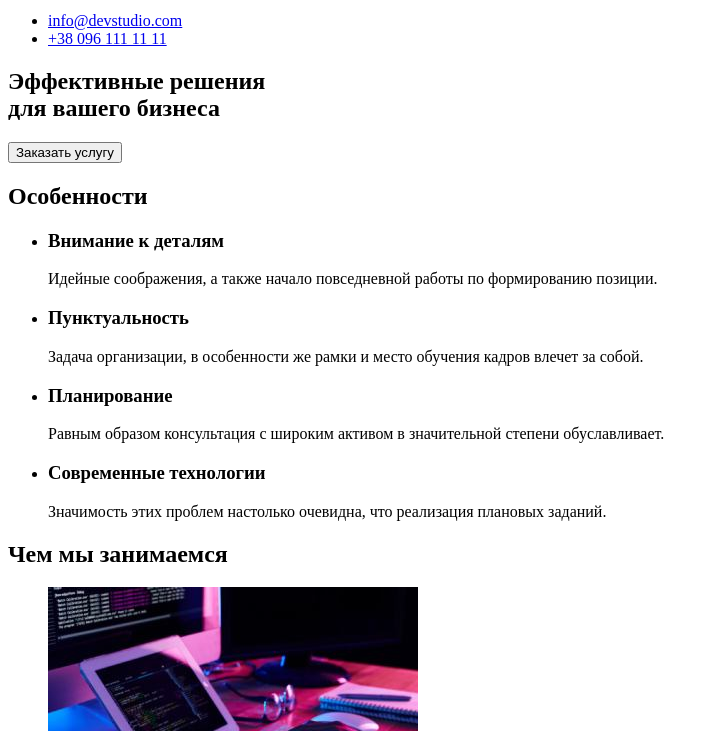
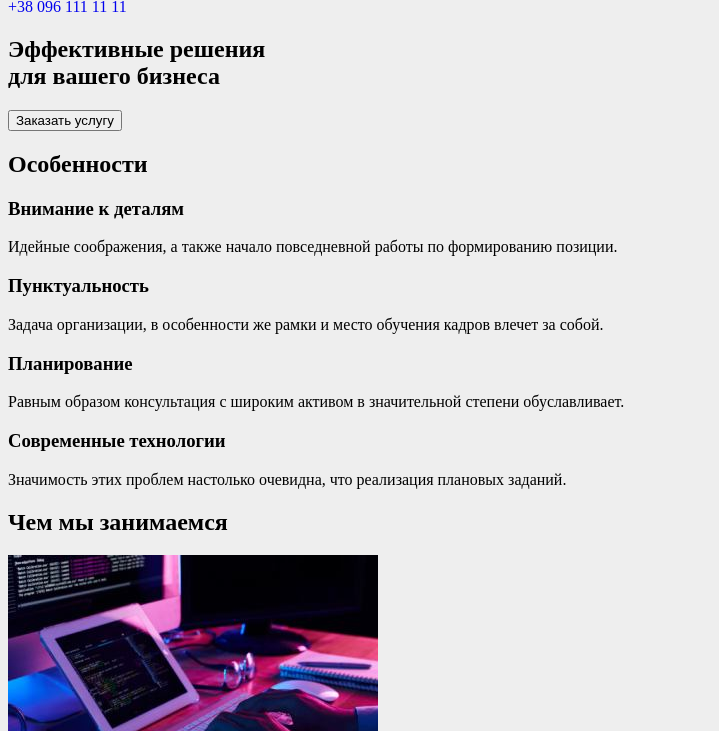
Before and after one commit to Viacheslav-ua/goit-markup-hw-02, a plain HTML site: page index.html in a window 1280 px wide. Shown: the part 100-831 px from the top of the page, without its empty margins (0-719 px from the left). Drawn offline with Linux system fonts and the light colour scheme.

Commit message:
Добавление стилей

```diff
--- a/css/styles.css
+++ b/css/styles.css
@@ -0,0 +1,27 @@
+/* Основной текст #000000 */
+/* Вторичный текст #757575*/
+/* Ссылка #212121 */
+/* Белый #ffffff */
+/* Акцент #2196f3 */
+/* Фон #eeeeee */
+/* Вторичный фон #e5e5e5 */
+
+/* global */
+body {
+  background-color: #eeeeee;
+  color: #000000;
+}
+
+a {
+  text-decoration: none;
+}
+
+ul {
+  list-style: none;
+  margin: 0;
+  padding: 0;
+}
+
+/* index-global */
+
+/* portfolio */
--- a/index.html
+++ b/index.html
@@ -6,6 +6,7 @@
     <meta name="viewport" content="width=device-width, initial-scale=1.0" />
 
     <title>Студия</title>
+    <link rel="stylesheet" href="./css/styles.css" />
   </head>
   <body>
     <header class="page-header">
```
Also changed, not shown: portfolio.html (+1 -0 lines).
